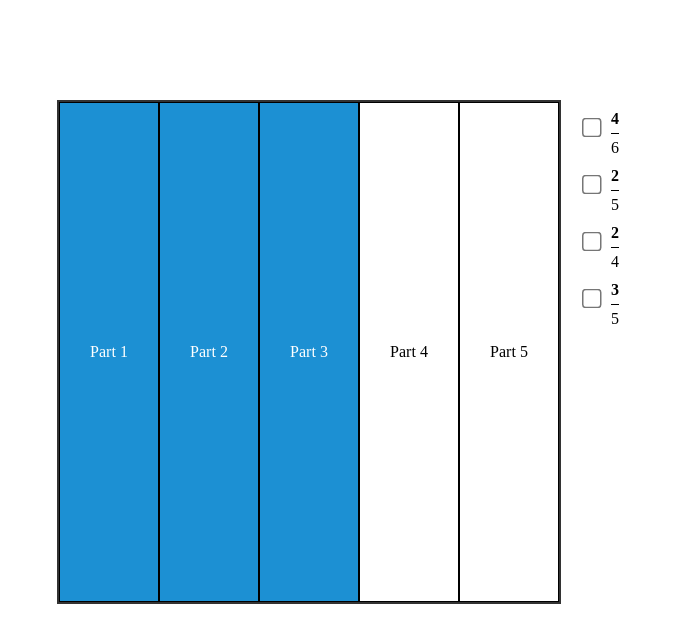
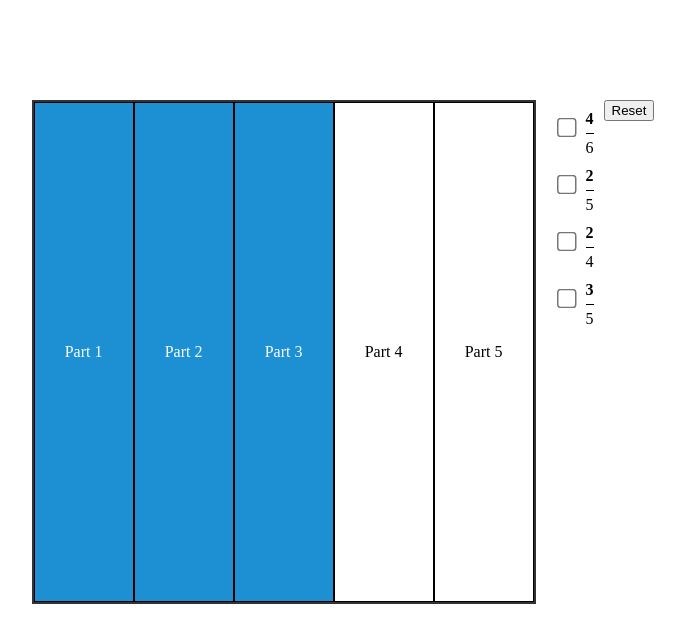
Before and after one commit to jibumjibu/Fractions-Grade-6-Math, a plain HTML site: page index.html in a window 1280 px wide. Shown: the whole page, without its empty margins (297-982 px from the left). Drawn offline with Linux system fonts and the light colour scheme.

Commit message:
added reset button

```diff
--- a/index.html
+++ b/index.html
@@ -13,7 +13,7 @@
     <div id="fractions-container"></div> <!--Fractions with checkbox are displayed-->
   </div>
   <p class="result"></p>
-
+  <div><button onclick="window.location.reload();">Reset</button></div>
 <script src="script.js">  </script>
 </body>
 </html>
```
